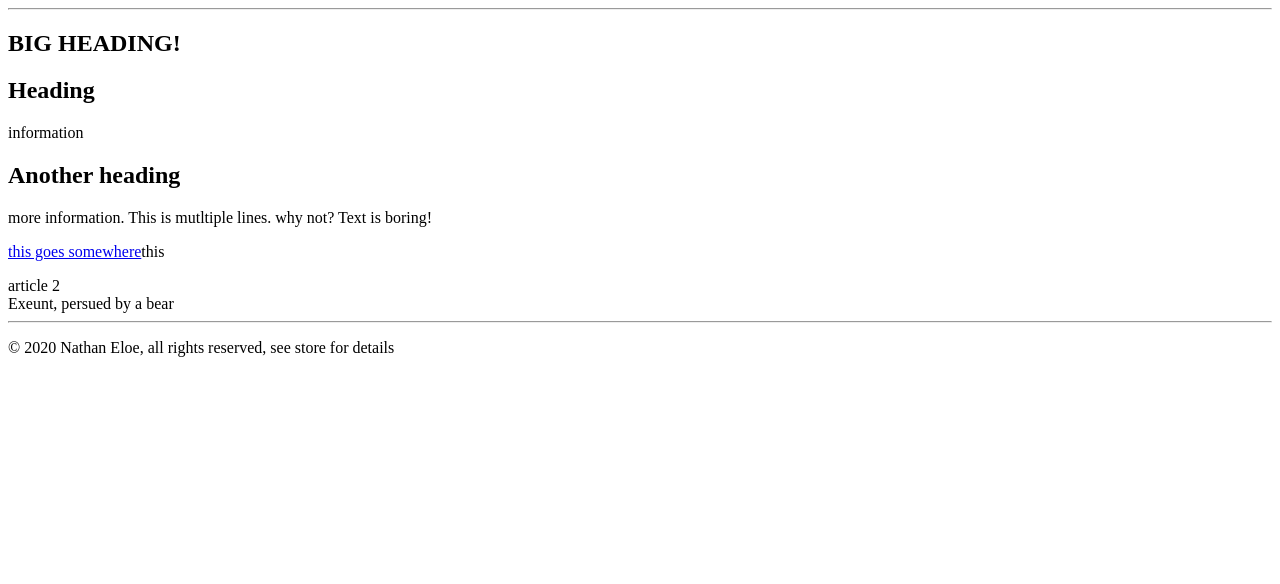
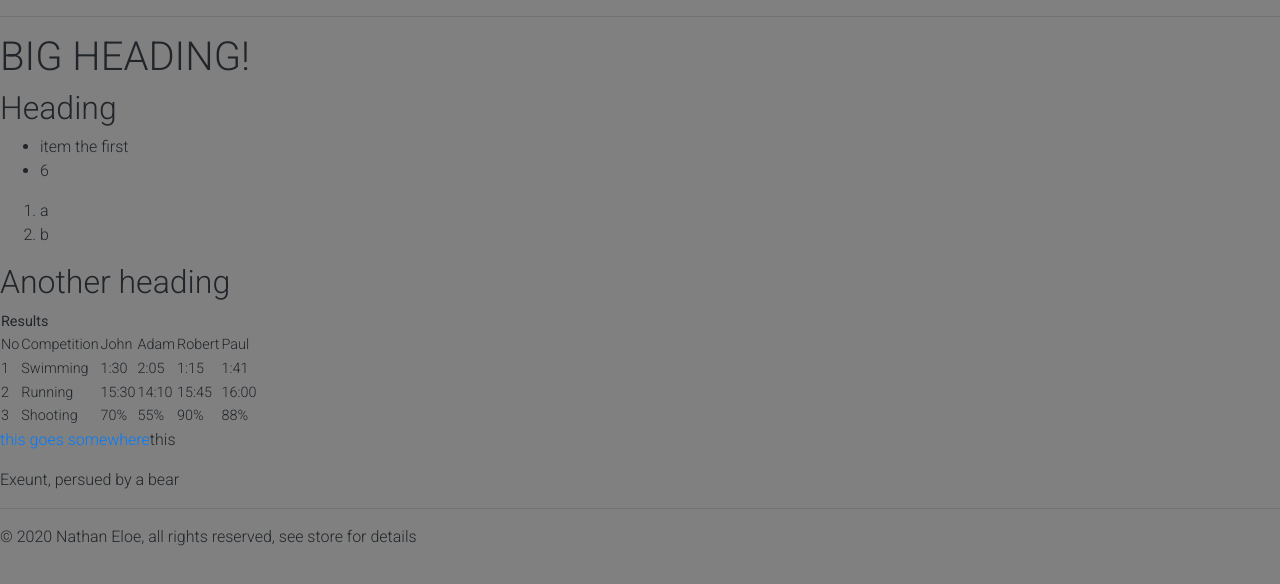
Before and after one commit to neloe/webapps-html-demo, a plain HTML site: page index.html in a window 1280 px wide. Drawn offline with nearby package versions, Linux system fonts and the light colour scheme.

Commit message:
Demo dir capitalization

```diff
--- /dev/null
+++ b/CSS/stuff.css
@@ -0,0 +1,3 @@
+body {
+    background-color: grey;
+}
--- a/index.html
+++ b/index.html
@@ -1,7 +1,22 @@
 <!DOCTYPE html>
-<html>
+<html lang="en">
     <head>
+        <meta charset="UTF-8" />
         <title>This is a fancy title</title>
+
+
+        <!-- https://mdbootstrap.com/md-bootstrap-cdn/ -->
+        <!-- Material Design for Bootstrap fonts and icons -->
+
+        <!-- Font Awesome -->
+        <link rel="stylesheet" href="https://use.fontawesome.com/releases/v5.8.2/css/all.css">
+        <!-- Google Fonts -->
+        <link rel="stylesheet" href="https://fonts.googleapis.com/css?family=Roboto:300,400,500,700&display=swap">
+        <!-- Bootstrap core CSS -->
+        <link href="https://cdnjs.cloudflare.com/ajax/libs/twitter-bootstrap/4.4.1/css/bootstrap.min.css" rel="stylesheet">
+        <!-- Material Design Bootstrap -->
+        <link href="https://cdnjs.cloudflare.com/ajax/libs/mdbootstrap/4.12.0/css/mdb.min.css" rel="stylesheet">
+        <link rel="stylesheet" href="css/stuff.css">
     </head>
     <body>
         <header>
@@ -15,21 +30,61 @@
                 <section>
                     <h2>Heading</h2>
 
-                    information
+                    <ul>
+                        <li>item the first</li>
+                        <li>6</li>
+                    </ul>
+                    <ol>
+                        <li>a</li>
+                        <li>b</li>
+                    </ol>
                 </section>
 
                 <section>
                     <h2>Another heading</h2>
 
-                    more information.
-                    This is mutltiple lines.
-                    why not?
-                    Text is boring!
+                    <table>
+                        <tr>
+                          <th colspan="6">Results</th>
+                        </tr>
+                        <tr>
+                          <td>No</td>
+                          <td>Competition</td>
+                          <td>John</td>
+                          <td>Adam</td>
+                          <td>Robert</td>
+                          <td>Paul</td>
+                        </tr>
+                        <tr>
+                          <td>1</td>
+                          <td>Swimming</td>
+                          <td>1:30</td>
+                          <td>2:05</td>
+                          <td>1:15</td>
+                          <td>1:41</td>
+                        </tr>
+                        <tr>
+                          <td>2</td>
+                          <td>Running</td>
+                          <td>15:30</td>
+                          <td>14:10</td>
+                          <td>15:45</td>
+                          <td>16:00</td>
+                        </tr>
+                        <tr>
+                          <td>3</td>
+                          <td>Shooting</td>
+                          <td>70%</td>
+                          <td>55%</td>
+                          <td>90%</td>
+                          <td>88%</td>
+                        </tr>
+                      </table>
 
-                    <p><a href="https://www.google.com">this goes somewhere</a>this </p>
+                    <p><a href="https://www.google.com" rel=noopener target="_blank">this goes somewhere</a>this </p>
                 </section>
             </article>
-            <article>article 2</article>
+
             <aside>
                 Exeunt, persued by a bear
             </aside>
@@ -38,5 +93,14 @@
         <footer>
             <p>&copy; 2020 Nathan Eloe, all rights reserved, see store for details</p>
         </footer>
+
+        <!-- JQuery -->
+        <script type="text/javascript" src="https://cdnjs.cloudflare.com/ajax/libs/jquery/3.4.1/jquery.min.js"></script>
+        <!-- Bootstrap tooltips -->
+        <script type="text/javascript" src="https://cdnjs.cloudflare.com/ajax/libs/popper.js/1.14.4/umd/popper.min.js"></script>
+        <!-- Bootstrap core JavaScript -->
+        <script type="text/javascript" src="https://cdnjs.cloudflare.com/ajax/libs/twitter-bootstrap/4.4.1/js/bootstrap.min.js"></script>
+        <!-- MDB core JavaScript -->
+        <script type="text/javascript" src="https://cdnjs.cloudflare.com/ajax/libs/mdbootstrap/4.12.0/js/mdb.min.js"></script>
     </body>
 </html>
```
